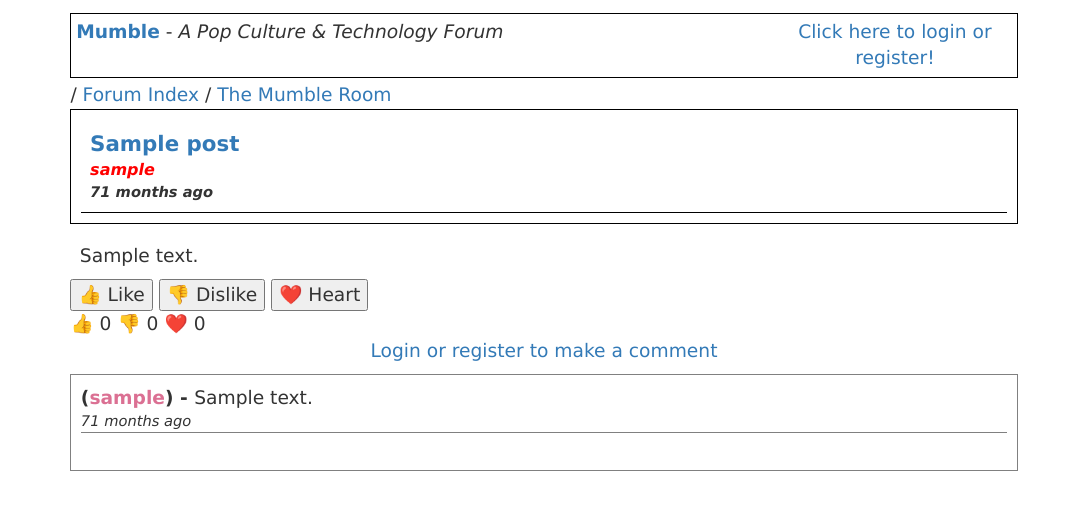
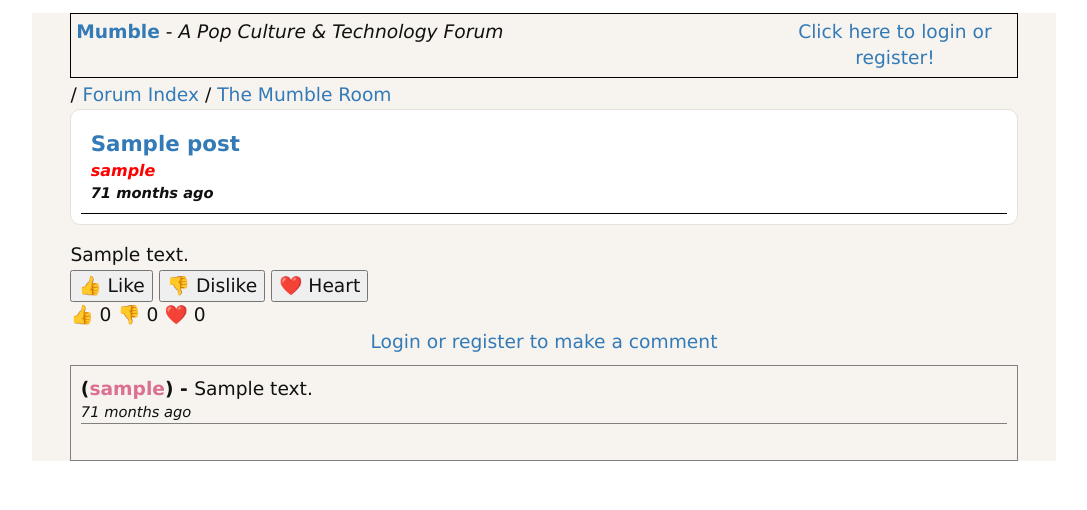
Before and after one commit to CircusCircus-Sunflower/CircusCircus, a Flask app: page /viewpost?post=1 in a window 1280 px wide. Shown: the top 510 px of the page, without its empty margins (96-1183 px from the left). Run offline with Flask 3, Linux system fonts and the light colour scheme; tables that the repository leaves empty hold one stand-in row (values such as "Sample post"); some libraries are stand-ins or nearby versions.

```diff
--- a/forum/static/style.css
+++ b/forum/static/style.css
@@ -10,6 +10,9 @@
 
 	padding-left: 3%;
 	padding-right: 3%;
+
+	background: #f7f4ef; /* cream background */
+	color: #111111; /* near-black text */
 
 }
 .header{
@@ -132,10 +135,12 @@
 	font-weight: bold;
 }
 .actualpost{
-	padding: 1%;
-	border: 1px solid black;
-	border-collapse: collapse;
-	margin-bottom: 1%;
+	background: #ffffff;
+	border: 1px solid #e6e1d8;
+	border-radius: 10px;
+	padding: 1rem;
+
+	margin-bottom: 1.5rem;
 }
 .actualposttitle{
 	border-collapse: collapse;
@@ -145,7 +150,7 @@
 	font-weight: bold;
 }
 .postcontent{
-	padding: 1%;
+	line-height: 1.6;
 }
 .postposter{
 	font-size: 12pt;
```
